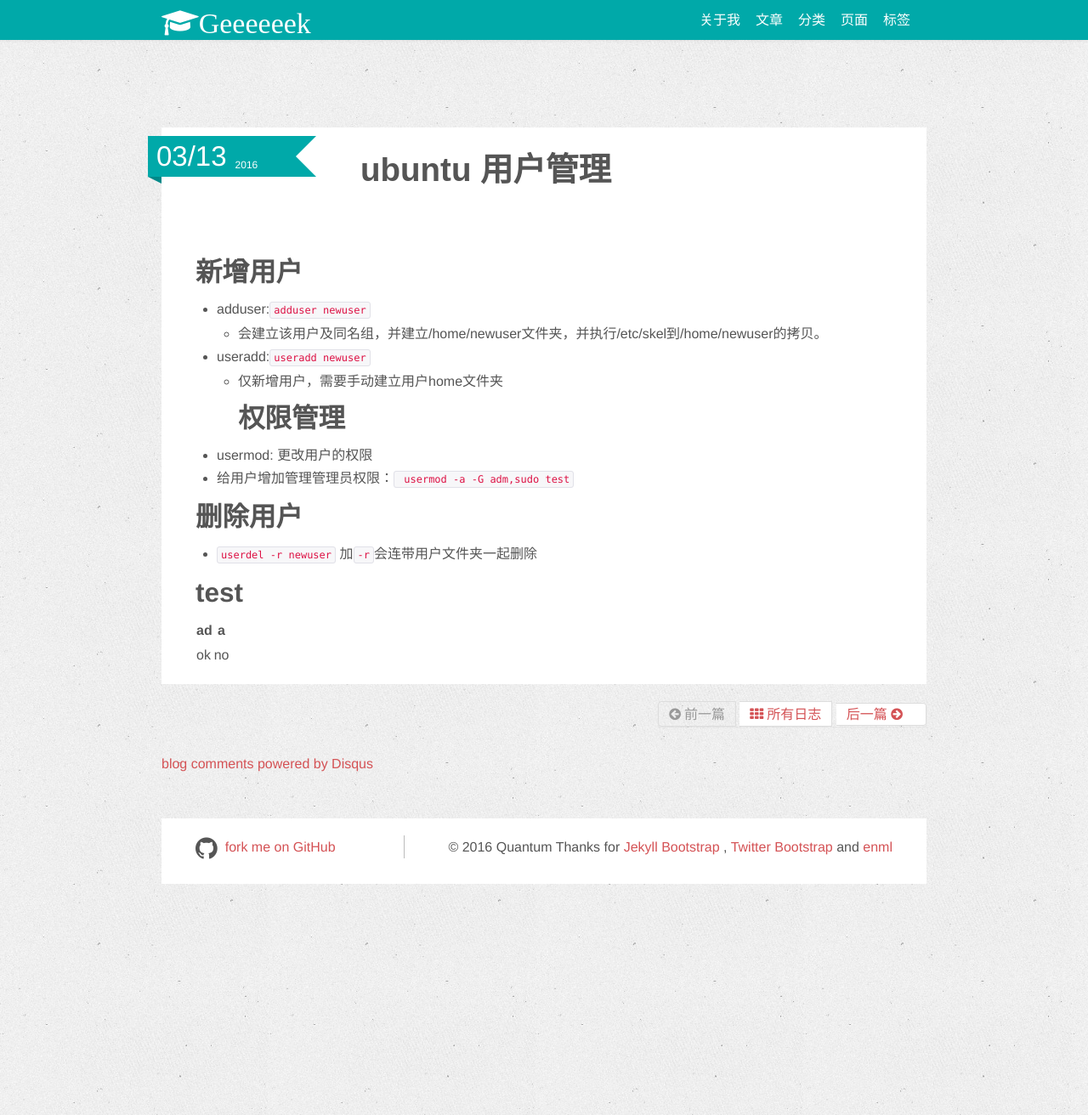
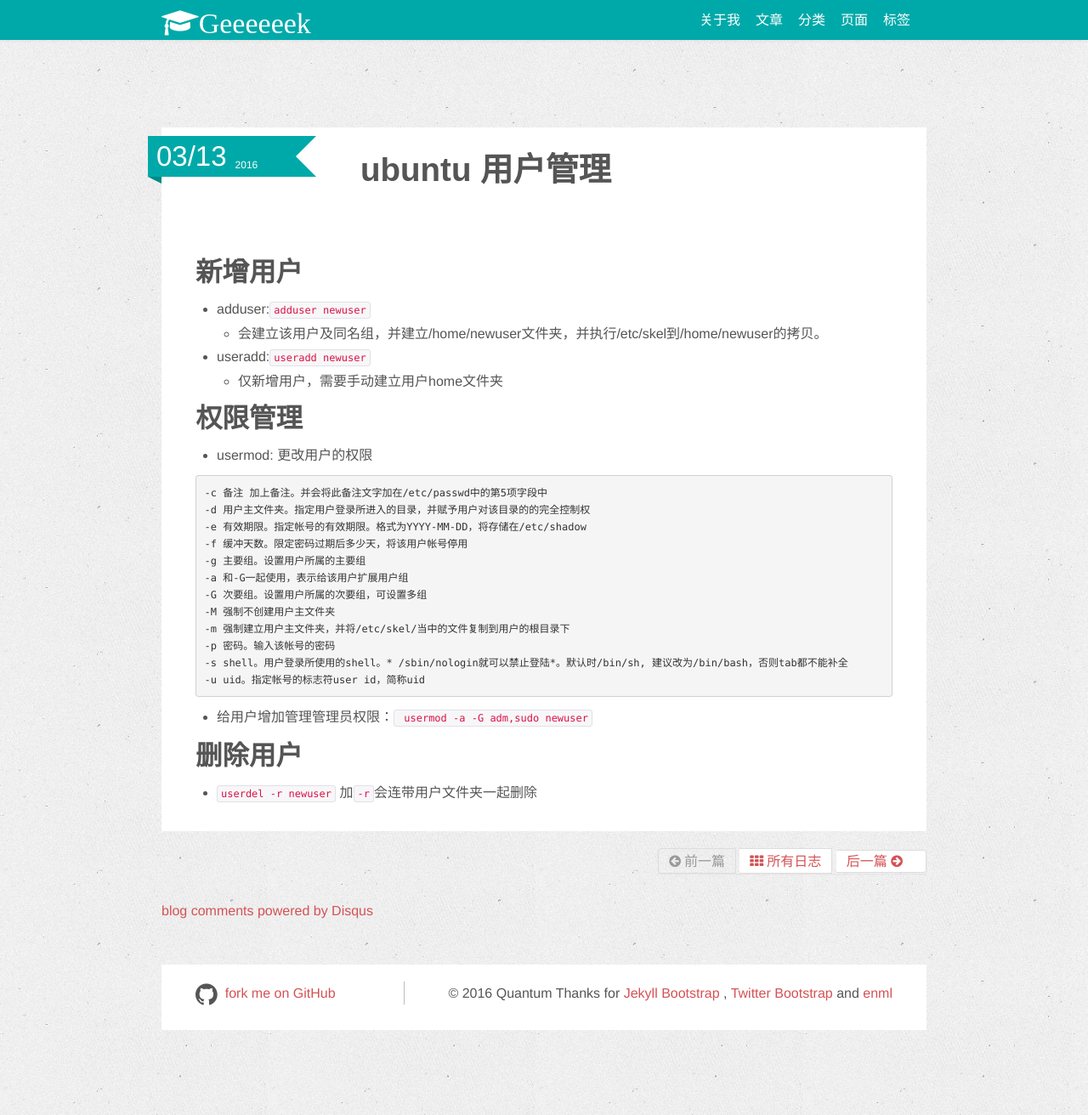
Before and after one commit to quantumlaser/quantumlaser.github.io, a Jekyll site: the page built from _posts/2016-03-13-ubuntu用户管理.md, in a window 1280 px wide and 1312 px high. Shown: the whole window at 85% size. Built offline with Jekyll 4.4.1, drawn with Linux system fonts in a browser that asks for light colours; nearby versions of some CDN libraries; comment, search, counter and statistics services are not loaded.

````diff
--- a/_config.yml
+++ b/_config.yml
@@ -1,9 +1,13 @@
 # This is the default format.
 # For more see: http://jekyllrb.com/docs/permalinks/
 permalink: /:year/:month/:day/:title
+highlighter: rouge
 markdown: kramdown
+kramdown:
+    input: GFM
+    hard_wrap: false
+    syntax_highlighter: rouge
 exclude: [".rvmrc", ".rbenv-version", "README.md", "Rakefile", "changelog.md"]
-highlighter: rouge
 #mardown: redcarpet
 
 safe: false
--- a/_posts/2016-03-13-ubuntu用户管理.md
+++ b/_posts/2016-03-13-ubuntu用户管理.md
@@ -19,15 +19,26 @@ tags:
   + 会建立该用户及同名组，并建立/home/newuser文件夹，并执行/etc/skel到/home/newuser的拷贝。
 - useradd:`useradd newuser`
   + 仅新增用户，需要手动建立用户home文件夹
+
 ## 权限管理
 - usermod: 更改用户的权限
-- 给用户增加管理管理员权限：` usermod -a -G adm,sudo test`
+
+```
+-c 备注 加上备注。并会将此备注文字加在/etc/passwd中的第5项字段中
+-d 用户主文件夹。指定用户登录所进入的目录，并赋予用户对该目录的的完全控制权
+-e 有效期限。指定帐号的有效期限。格式为YYYY-MM-DD，将存储在/etc/shadow
+-f 缓冲天数。限定密码过期后多少天，将该用户帐号停用
+-g 主要组。设置用户所属的主要组
+-a 和-G一起使用，表示给该用户扩展用户组
+-G 次要组。设置用户所属的次要组，可设置多组
+-M 强制不创建用户主文件夹
+-m 强制建立用户主文件夹，并将/etc/skel/当中的文件复制到用户的根目录下
+-p 密码。输入该帐号的密码
+-s shell。用户登录所使用的shell。* /sbin/nologin就可以禁止登陆*。默认时/bin/sh, 建议改为/bin/bash，否则tab都不能补全
+-u uid。指定帐号的标志符user id，简称uid
+```
+
+- 给用户增加管理管理员权限：` usermod -a -G adm,sudo newuser`
 
 ## 删除用户
 - `userdel -r newuser` 加`-r`会连带用户文件夹一起删除
-
-## test
-
-ad  |  a
---- | ---
-ok  | no
````
Also changed, not shown: _posts/2016-03-13-利用github page + jekyll + markdown 打造个人博客.md (+3 -0 lines), _posts/2016-03-13-基于xrdp和vnc的ubuntu远程桌面.md (added, +29 -0 lines), image/remote.jpg (added).
